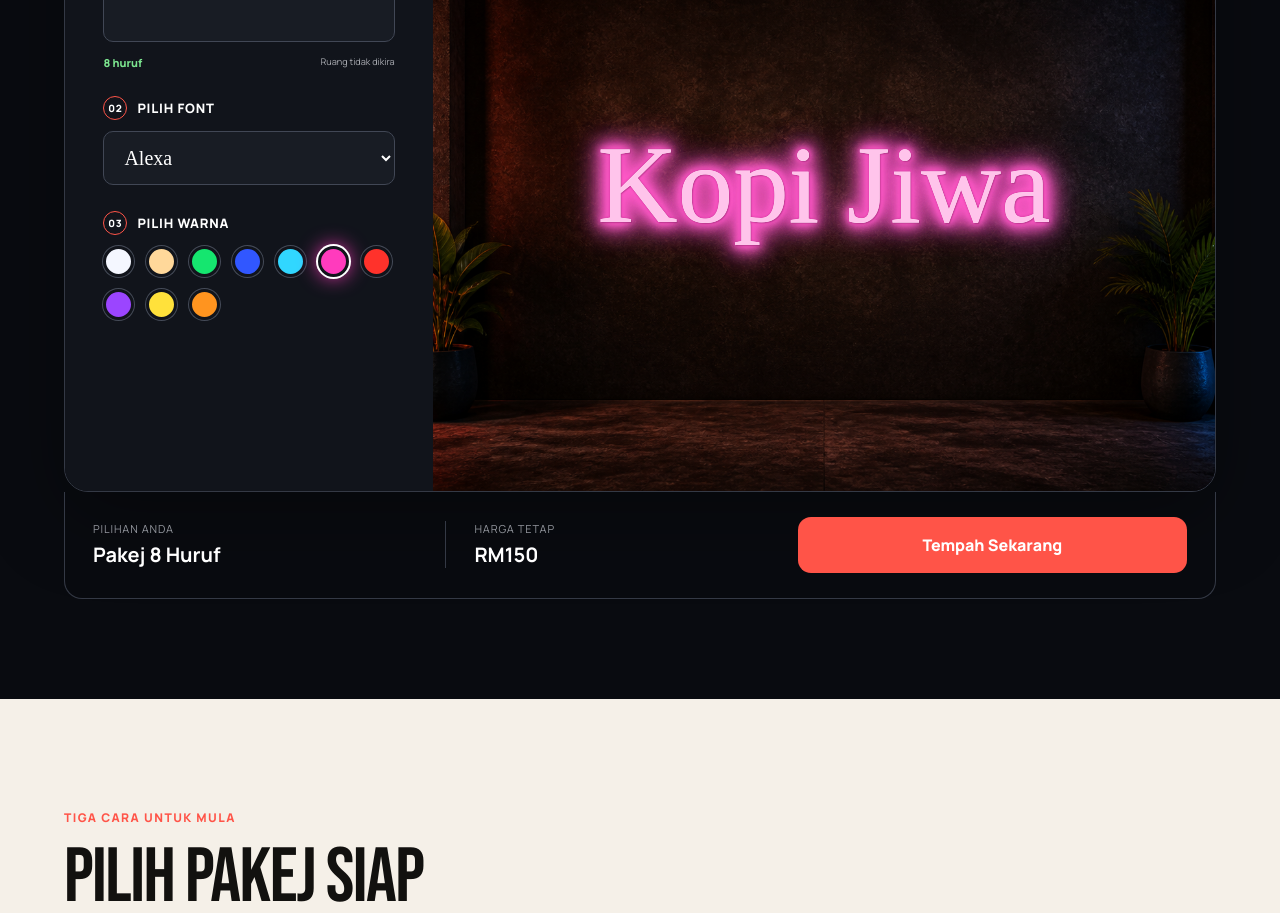
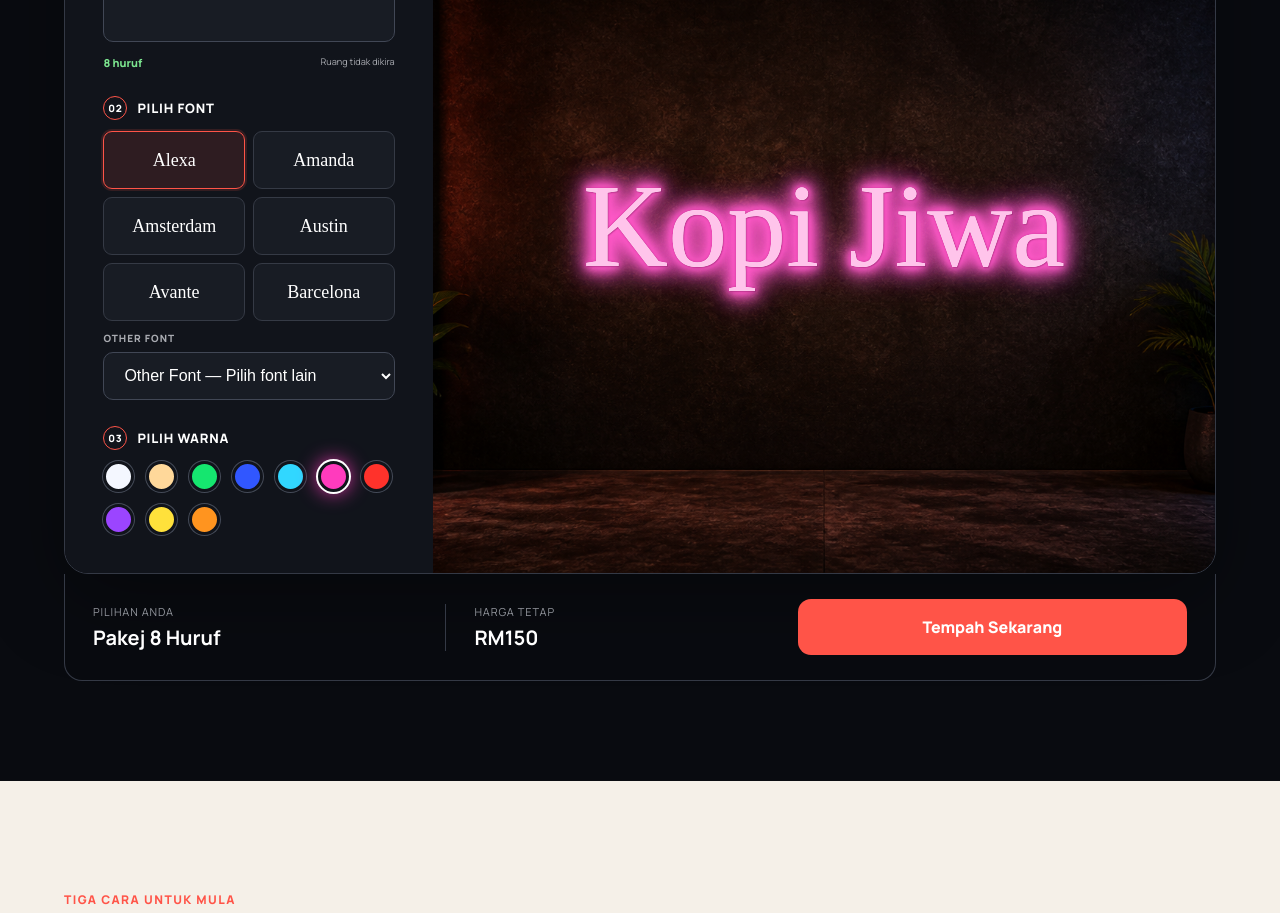
Before and after one commit to underdogplayer91/neon-playground, a React (Vite) app: page / in a window 1280 px wide. Shown: the part 1440-2353 px from the top of the page. Built offline with nearby package versions, Linux system fonts and the light colour scheme; a web font is replaced by a local one.

Commit message:
Improve configurator font selection

```diff
--- a/src/App.jsx
+++ b/src/App.jsx
@@ -12,6 +12,8 @@ const fontNames = [
   'WildScript'
 ];
 const fonts = fontNames.map((name) => ({ id: name, name, family: `Neon-${name}`, file: `/fonts/${name}.ttf` }));
+const featuredFonts = fonts.slice(0, 6);
+const otherFonts = fonts.slice(6);
 const colors = [
   { id: 'cool-white', label: 'Cool White', value: '#f4f7ff', glow: '244,247,255' },
   { id: 'warm-white', label: 'Warm White', value: '#ffd89a', glow: '255,216,154' },
@@ -226,10 +228,25 @@ export function App() {
           <div className="field-head"><span>01</span><label htmlFor="shop-name">Taip nama kedai anda</label></div>
           <textarea id="shop-name" value={text} maxLength={40} rows={2} onChange={(e) => { setText(e.target.value.replace(/\r/g, '').split('\n').slice(0, 2).join('\n')); interact(); }} placeholder={'Contoh:\nKopi Jiwa'} />
           <div className={`count-row ${characterCount > 15 ? 'over' : ''}`}><span>{characterCount} huruf</span><small>Ruang tidak dikira</small></div>
-          <div className="field-head"><span>02</span><label htmlFor="font-select">Pilih font</label></div>
-          <select id="font-select" className="font-select" value={fontId} style={{ fontFamily: selectedFont.family }} onChange={(e) => { setFontId(e.target.value); interact(); }}>
-            {fonts.map((font) => <option key={font.id} value={font.id} style={{ fontFamily: font.family }}>{font.name}</option>)}
-          </select>
+          <div className="field-head"><span>02</span><label htmlFor="other-font-select">Pilih font</label></div>
+          <div className="featured-fonts" role="radiogroup" aria-label="Pilihan font utama">
+            {featuredFonts.map((font) => <button
+              key={font.id}
+              type="button"
+              className={fontId === font.id ? 'selected' : ''}
+              style={{ fontFamily: font.family }}
+              onClick={() => { setFontId(font.id); interact(); }}
+              role="radio"
+              aria-checked={fontId === font.id}
+            >{font.name}</button>)}
+          </div>
+          <div className="other-font-field">
+            <label htmlFor="other-font-select">Other Font</label>
+            <select id="other-font-select" className="font-select" value={otherFonts.some((font) => font.id === fontId) ? fontId : ''} style={{ fontFamily: otherFonts.some((font) => font.id === fontId) ? selectedFont.family : undefined }} onChange={(e) => { if (e.target.value) { setFontId(e.target.value); interact(); } }}>
+              <option value="">Other Font — Pilih font lain</option>
+              {otherFonts.map((font) => <option key={font.id} value={font.id} style={{ fontFamily: font.family }}>{font.name}</option>)}
+            </select>
+          </div>
           <div className="field-head"><span>03</span><label>Pilih warna</label></div>
           <div className="color-options" role="radiogroup">{colors.map((color) => <button key={color.id} className={colorId === color.id ? 'selected' : ''} style={{ '--swatch': color.value }} onClick={() => { setColorId(color.id); interact(); }} aria-label={color.label} role="radio" aria-checked={colorId === color.id} />)}</div>
         </div>
```
Also changed, not shown: src/styles.css.
